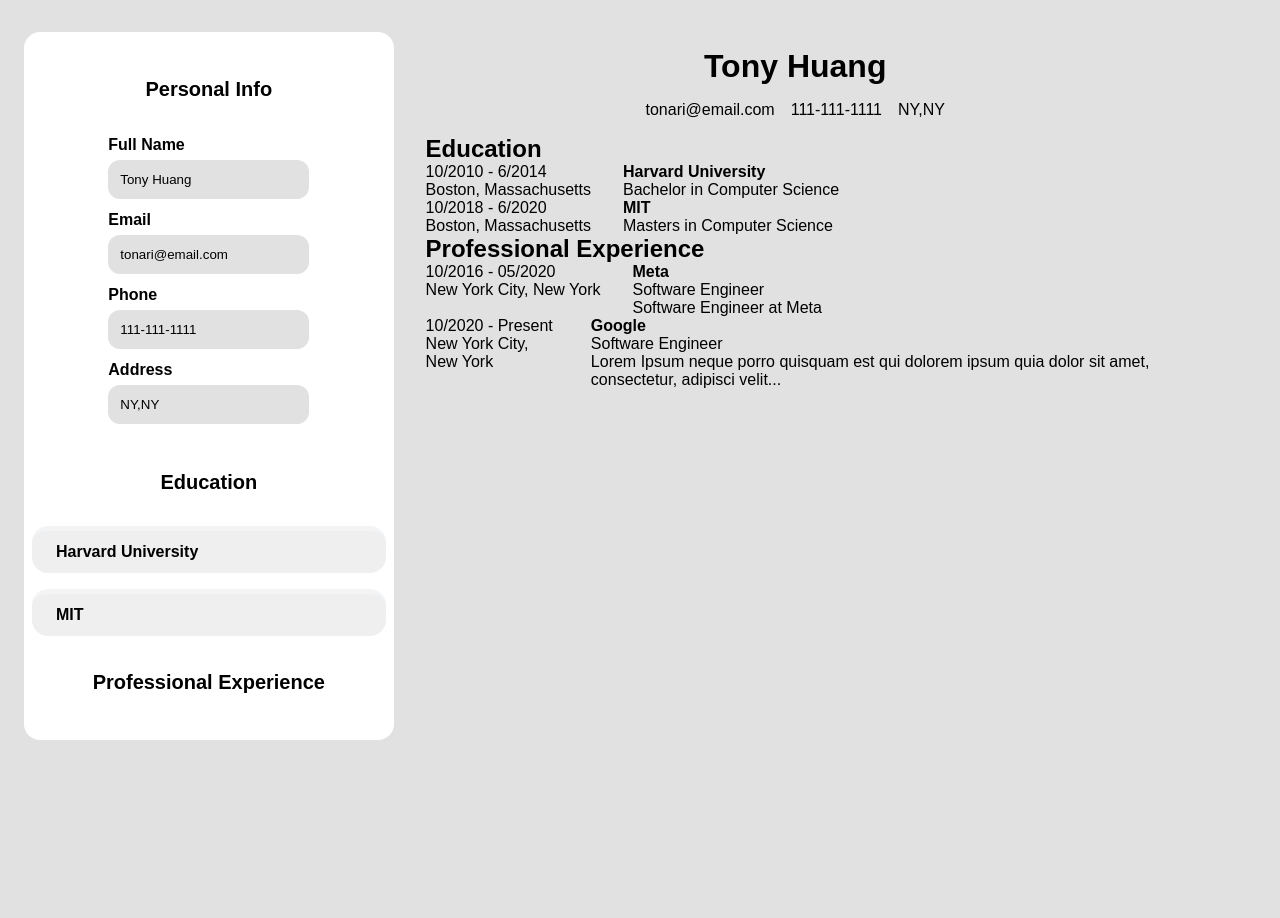
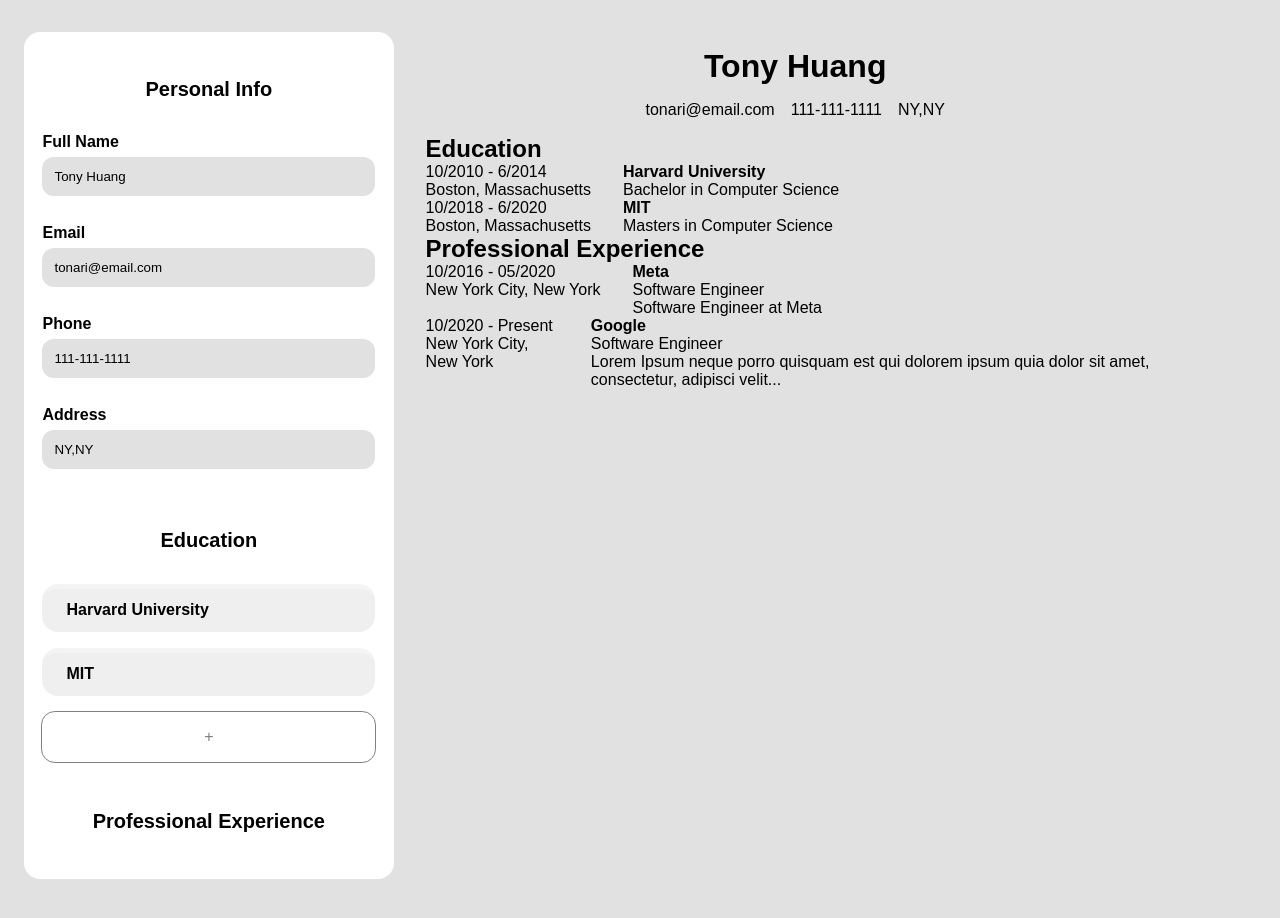
Before and after one commit to tonyhchii/cv-application, a React (Vite) app: page / in a window 1280 px wide. Both pictures are taken after a click on the button "Education". Shown: the top 918 px of the page. Before the commit the page ends 811 px from the top, so only its background shows below. Built offline with nearby package versions, Linux system fonts and the light colour scheme.

Commit message:
added delete button to remove jobs and schools

```diff
--- a/src/App.jsx
+++ b/src/App.jsx
@@ -69,6 +69,58 @@
     });
   };
 
+  const createForm = (arrayName, object) => {
+    const section = info[arrayName];
+    section.push(object);
+    setInfo({
+      ...info,
+      [arrayName]: section,
+    });
+  };
+
+  const createEducationForm = () => {
+    const randomID = Math.random() + "";
+    const newSchool = {
+      id: randomID,
+      name: "",
+      degree: "",
+      startDate: "",
+      endDate: "",
+      location: "",
+      isCollapsed: true,
+    };
+
+    createForm("schools", newSchool);
+  };
+
+  const createJobForm = () => {
+    const randomID = Math.random() + "";
+    const newJob = {
+      id: randomID,
+      name: "",
+      title: "",
+      startDate: "",
+      endDate: "",
+      location: "",
+      description: "",
+      isCollapsed: true,
+    };
+
+    createForm("jobs", newJob);
+  };
+
+  const deleteForm = (e) => {
+    const sectionForm = e.target.closest(".section-form");
+    const { id } = sectionForm;
+    const { arrayName } = sectionForm.dataset;
+    const section = info[arrayName];
+    console.log(id);
+    setInfo({
+      ...info,
+      [arrayName]: section.filter((item) => item.id !== id),
+    });
+  };
+
   const handleChange = (e) => {
     const sectionForm = e.target.closest(".section-form");
     const { id } = sectionForm;
@@ -100,7 +152,6 @@
         if (form.id === id) {
           form[key] = !form[key];
         }
-        console.log(form.id, id);
 
         return form;
       }),
@@ -120,6 +171,8 @@
           info={info.schools}
           toggleCollapsed={toggleCollapsed}
           onChange={handleChange}
+          createForm={createEducationForm}
+          deleteForm={deleteForm}
         />
         <JobsSection
           isOpen={sectionOpen === "Professional Experience"}
@@ -127,6 +180,8 @@
           info={info.jobs}
           toggleCollapsed={toggleCollapsed}
           onChange={handleChange}
+          createForm={createJobForm}
+          deleteForm={deleteForm}
         />
       </div>
       <div className="display">
--- a/src/components/EducationInfo.jsx
+++ b/src/components/EducationInfo.jsx
@@ -1,5 +1,10 @@
 import { Input } from "./Input";
-export function EducationInfo({ onChange, values, toggleCollapsed }) {
+export function EducationInfo({
+  onChange,
+  values,
+  toggleCollapsed,
+  deleteForm,
+}) {
   return (
     <div
       className="container section-form"
@@ -38,6 +43,15 @@
         value={values.location}
       />
       <div className="btn-container">
+        <button
+          className="btn"
+          onClick={() => {
+            toggleCollapsed;
+            deleteForm;
+          }}
+        >
+          Delete
+        </button>
         <button className="btn" onClick={toggleCollapsed}>
           Close
         </button>
--- a/src/components/EducationSection.jsx
+++ b/src/components/EducationSection.jsx
@@ -9,6 +9,8 @@
   onChange,
   info,
   toggleCollapsed,
+  createForm,
+  deleteForm,
 }) {
   return (
     <div>
@@ -20,7 +22,12 @@
           arrayName="schools"
           toggleCollapsed={toggleCollapsed}
           InfoComponent={EducationInfo}
+          deleteForm={deleteForm}
         />
+
+        <button className="btn" onClick={createForm}>
+          +
+        </button>
       </div>
     </div>
   );
--- a/src/components/ExperienceInfo.jsx
+++ b/src/components/ExperienceInfo.jsx
@@ -1,5 +1,10 @@
 import { Input } from "./Input";
-export function ExperienceInfo({ onChange, values, toggleCollapsed }) {
+export function ExperienceInfo({
+  onChange,
+  values,
+  toggleCollapsed,
+  deleteForm,
+}) {
   return (
     <div
       className="container section-form"
@@ -44,6 +49,15 @@
         type="textarea"
       />
       <div className="btn-container">
+        <button
+          className="btn"
+          onClick={(e) => {
+            toggleCollapsed(e);
+            deleteForm(e);
+          }}
+        >
+          Delete
+        </button>
         <button className="btn" onClick={toggleCollapsed}>
           Close
         </button>
--- a/src/components/FormDisplay.jsx
+++ b/src/components/FormDisplay.jsx
@@ -5,6 +5,7 @@
   toggleCollapsed,
   onChange,
   InfoComponent,
+  deleteForm,
 }) {
   return (
     <div className="form-container">
@@ -25,6 +26,7 @@
             values={obj}
             onChange={onChange}
             toggleCollapsed={toggleCollapsed}
+            deleteForm={deleteForm}
           />
         );
       })}
--- a/src/components/GeneralInfo.jsx
+++ b/src/components/GeneralInfo.jsx
@@ -3,12 +3,12 @@
 
 export function GeneralInfo({ onChange, values }) {
   return (
-    <>
+    <div className="section">
       <button className="dropdown">
         <h2 className="info-header">Personal Info</h2>
       </button>
       <div className="section-content open">
-        <div className="section-form">
+        <div className="form-container">
           <Input
             label="Full Name"
             name="fullName"
@@ -35,6 +35,6 @@
           />
         </div>
       </div>
-    </>
+    </div>
   );
 }
--- a/src/components/JobsSection.jsx
+++ b/src/components/JobsSection.jsx
@@ -8,6 +8,8 @@
   onChange,
   info,
   toggleCollapsed,
+  createForm,
+  deleteForm,
 }) {
   return (
     <div>
@@ -23,7 +25,11 @@
           arrayName="jobs"
           toggleCollapsed={toggleCollapsed}
           InfoComponent={ExperienceInfo}
+          deleteForm={deleteForm}
         />
+        <button className="btn" onClick={createForm}>
+          +
+        </button>
       </div>
     </div>
   );
--- a/src/styles/App.css
+++ b/src/styles/App.css
@@ -8,14 +8,13 @@
 }
 
 .sidebar {
+  background-color: white;
   display: flex;
   flex-flow: column;
   gap: 1rem;
-  padding: 14px 8px;
-  background-color: white;
+  padding: 14px 0px;
   border-radius: 1rem;
   height: fit-content;
-  gap: 3px;
   flex-grow: 1;
 }
 
@@ -25,8 +24,13 @@
   transform: scale(1.1);
 }
 
-.btn-container .btn {
-  width: 100%;
+.btn-container {
+  display: flex;
+  gap: 0.5rem;
+}
+
+.btn {
+  width: 90%;
 }
 .sidebar .btn {
   border: 0;
--- a/src/styles/FormDisplay.css
+++ b/src/styles/FormDisplay.css
@@ -7,9 +7,12 @@
   padding: 12px 14px 12px 24px;
   width: 100%;
   border-radius: 1rem;
+  min-height: 3rem;
 }
 .form-container {
-  display: grid;
+  display: flex;
+  flex-flow: column;
   gap: 1rem;
-  width: 100%;
+  width: 90%;
+  justify-content: center;
 }
--- a/src/styles/section.css
+++ b/src/styles/section.css
@@ -4,7 +4,7 @@
   flex-direction: column;
   align-items: center;
   position: relative;
-
+  gap: 1rem;
   visibility: hidden;
   opacity: 0;
   transform: translateY(-25px);
@@ -21,3 +21,17 @@
   transform: translateY(0);
   height: auto;
 }
+
+.section-form:not(.collapsed-form) {
+  display: flex;
+  flex-direction: column;
+  justify-content: center;
+  background-color: white;
+  position: absolute;
+  width: 100%;
+  top: 0;
+  left: 0;
+  z-index: 1;
+  padding: 1rem;
+  border-radius: 1rem;
+}
```
